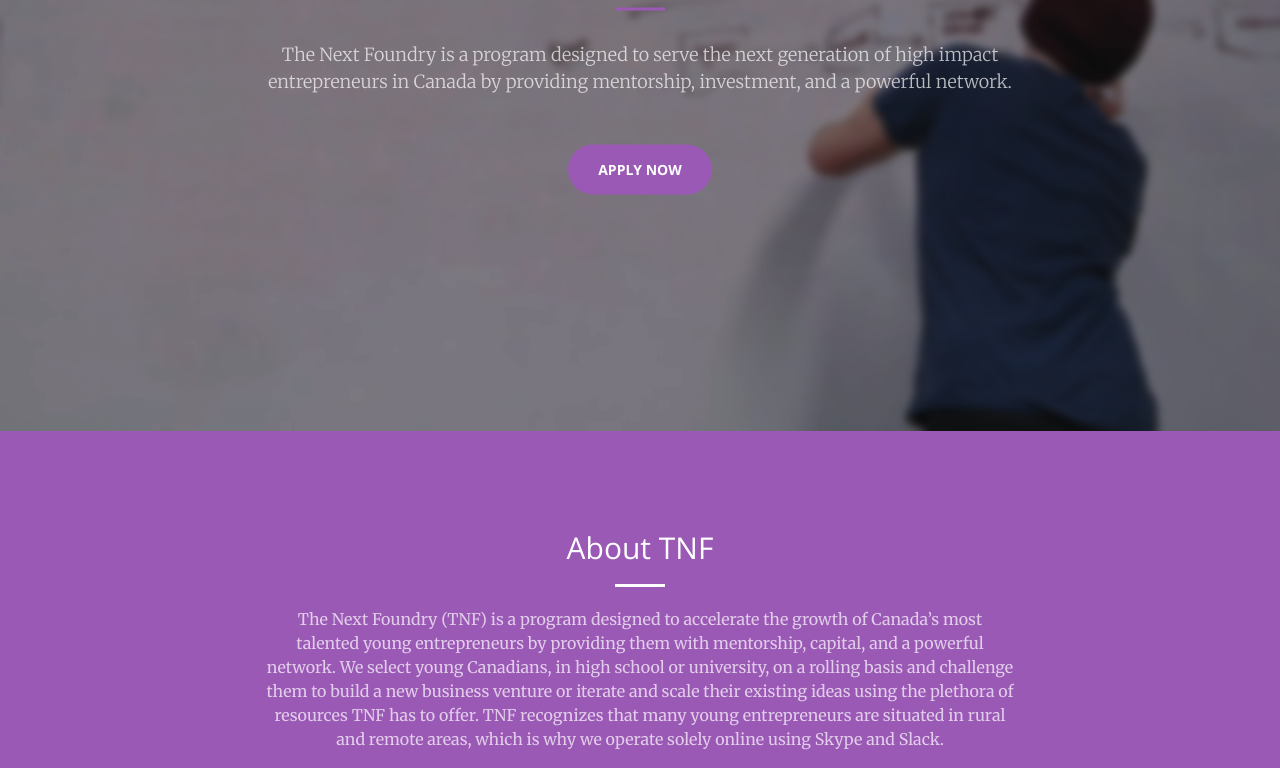
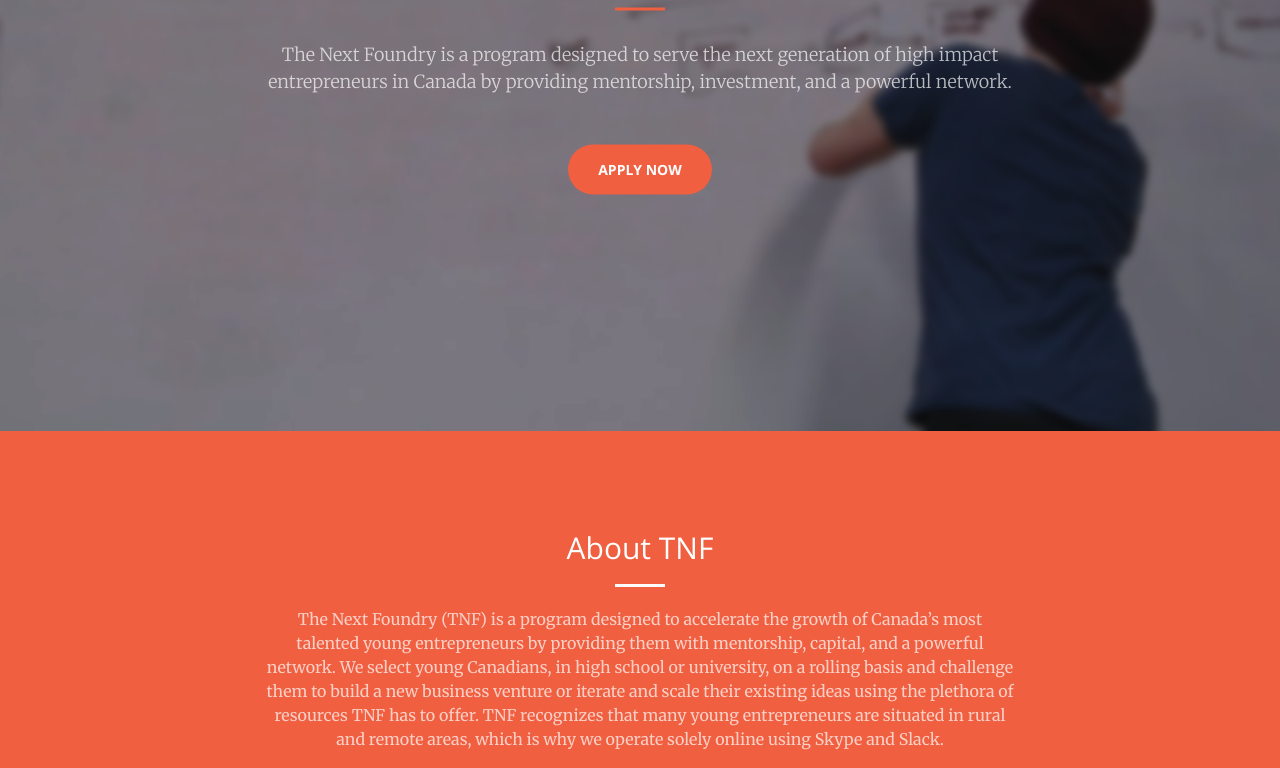
Before and after one commit to corbin737/next-foundry, a website: page index.html in a window 1280 px wide. Shown: the part 369-1137 px from the top of the page. Drawn offline with nearby package versions, Linux system fonts and the light colour scheme.

Commit message:
Changed primary theme colour back to default orange

```diff
--- a/less/variables.less
+++ b/less/variables.less
@@ -2,7 +2,7 @@
 
 // Gray and Brand Colors for use across theme
 
-@theme-primary:    #9B59B6;
+@theme-primary:    #F05F40;
 
 @gray-base:        #000;
 @gray-darker:      lighten(@gray-base, 13.5%); // #222
```
Also changed, not shown: css/app.css, css/app.min.css.
